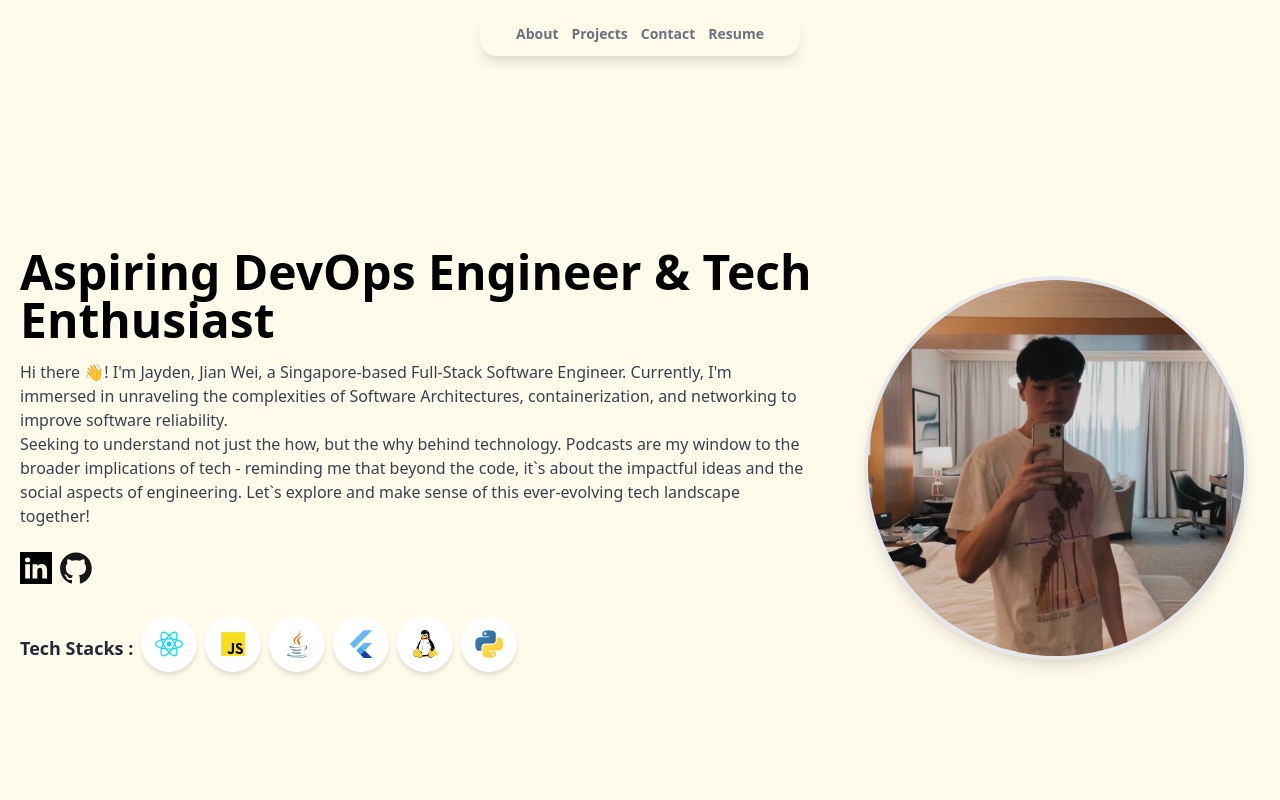
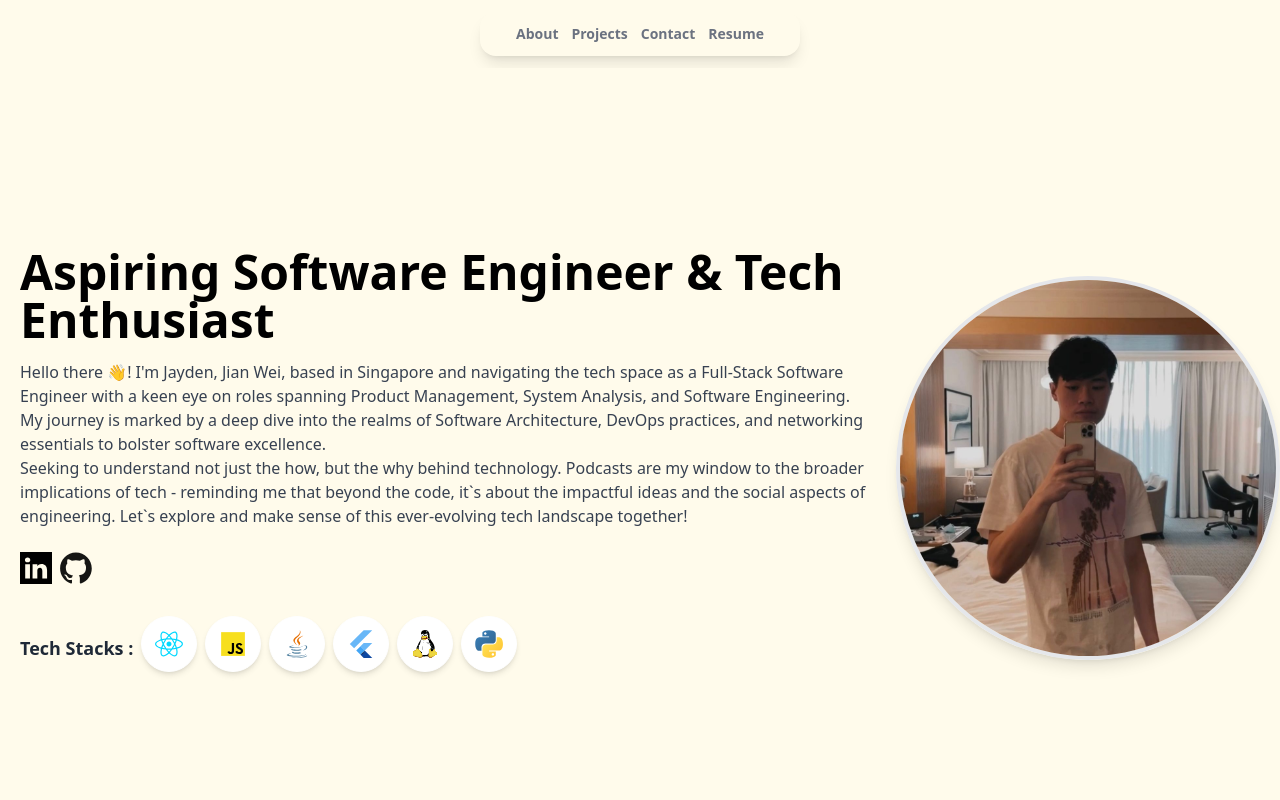
Before and after one commit to Jianwei07/jayden-portfolio, a React (Vite) app: page / in a window 1280 px wide. Shown: the top 800 px of the page. Built offline with nearby package versions, Linux system fonts and the light colour scheme.

Commit message:
Update Hero.jsx

```diff
--- a/src/components/Hero.jsx
+++ b/src/components/Hero.jsx
@@ -13,13 +13,15 @@ function Hero() {
     <div className="bg-amber-50 flex flex-col md:flex-row justify-center items-center md:h-screen md:py-8 lg:py-16 xl:py-24">
       <div className="text-left max-w-4xl mx-auto px-4 md:px-5">
         <h1 className="text-black text-3xl md:text-4xl lg:text-5xl xl:text-5xl font-bold font-public-sans mb-4">
-          Aspiring DevOps Engineer & Tech Enthusiast
+          Aspiring Software Engineer & Tech Enthusiast
         </h1>
         <p className="text-gray-700 text-xs md:text-sm lg:text-base mb-6 font-public-sans">
-          Hi there 👋! I'm Jayden, Jian Wei, a Singapore-based Full-Stack
-          Software Engineer. Currently, I'm immersed in unraveling the
-          complexities of Software Architectures, containerization, and
-          networking to improve software reliability.
+          Hello there 👋! I'm Jayden, Jian Wei, based in Singapore and
+          navigating the tech space as a Full-Stack Software Engineer with a
+          keen eye on roles spanning Product Management, System Analysis, and
+          Software Engineering. My journey is marked by a deep dive into the
+          realms of Software Architecture, DevOps practices, and networking
+          essentials to bolster software excellence.
           <br />
           Seeking to understand not just the how, but the why behind technology.
           Podcasts are my window to the broader implications of tech - reminding
@@ -99,7 +101,7 @@ function Hero() {
         </div>
       </div>
       {/* Display Picture */}
-      <div className="w-64 h-64 md:w-72 md:h-72 lg:w-96 lg:h-96 mx-8 flex-shrink-0 rounded-full border-4 border-amber shadow-lg overflow-hidden sm:order-first md:order-last lg:order-last">
+      <div className="w-64 h-64 md:w-72 md:h-72 lg:w-96 lg:h-96 mx-auto flex-shrink-0 rounded-full border-4 border-amber shadow-lg overflow-hidden sm:order-first md:order-last lg:order-last">
         <img
           src={DisplayPicture}
           alt="Display Picture"
```
